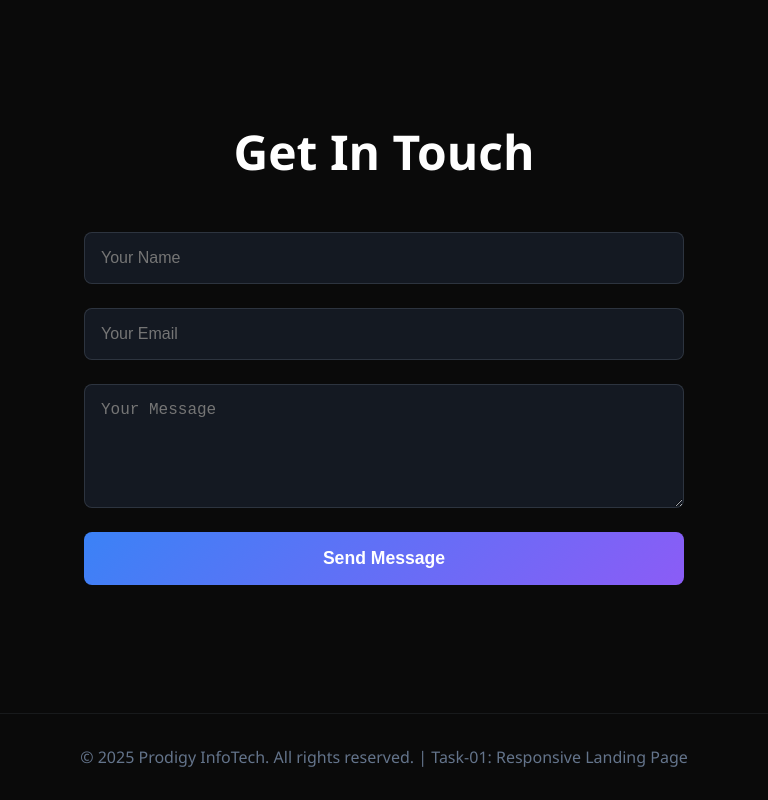
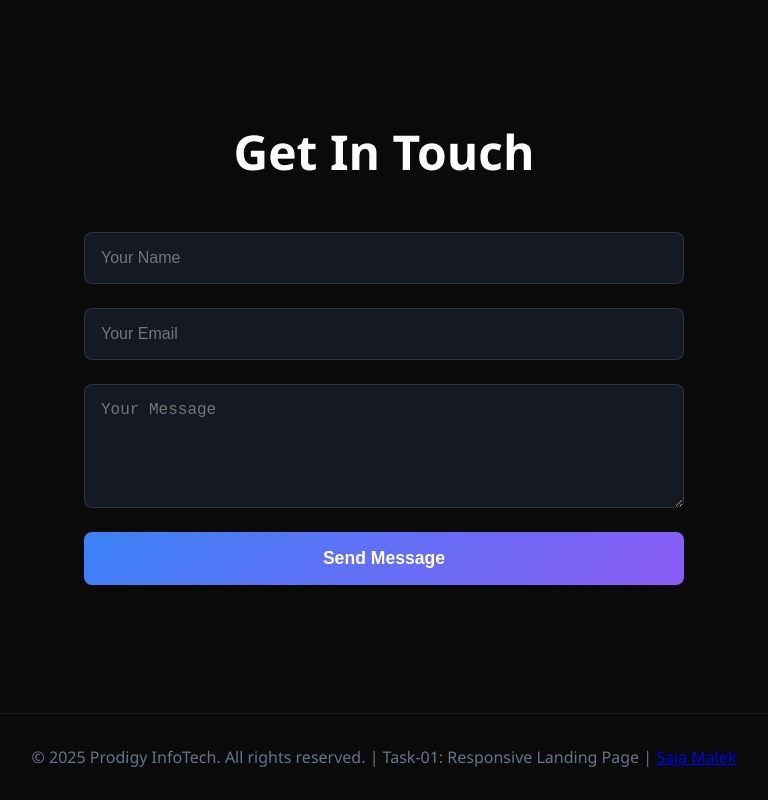
Before and after one commit to sajamalek90/PRODIGY_WD_01, a plain HTML site: page index.html in a window 1280 px wide. Shown: the part 2167-2967 px from the top of the page, without its empty margins (256-1024 px from the left). Drawn offline with Linux system fonts and the light colour scheme.

Commit message:
Update index.html

```diff
--- a/index.html
+++ b/index.html
@@ -96,7 +96,7 @@
 
     <!-- Footer -->
     <footer>
-        <p>&copy; 2025 Prodigy InfoTech. All rights reserved. | Task-01: Responsive Landing Page</p>
+        <p>&copy; 2025 Prodigy InfoTech. All rights reserved. | Task-01: Responsive Landing Page | <a href="https://www.linkedin.com/in/saja-malek/" target="_blank">Saja Malek</a></p>
     </footer>
 
     <script src="main.js"></script>
```
